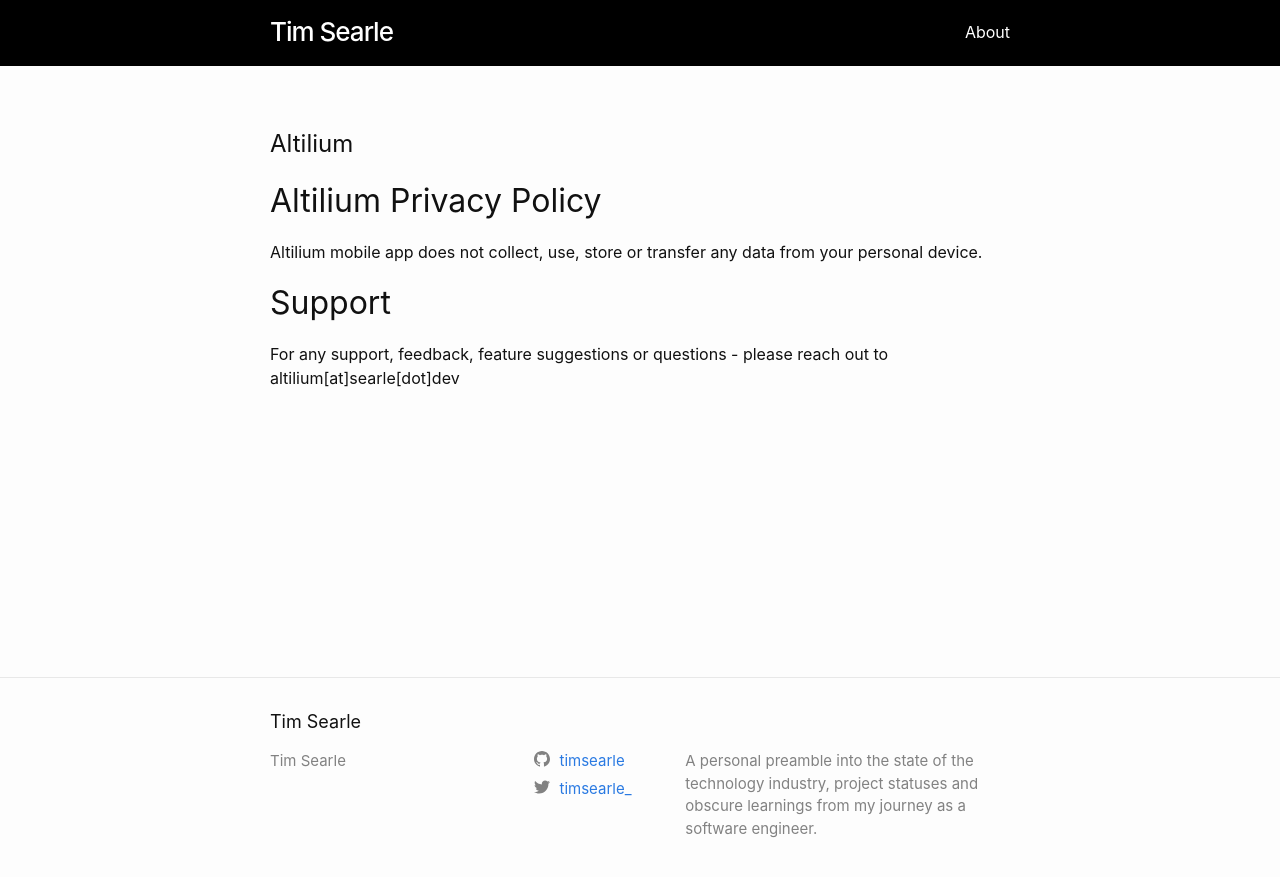
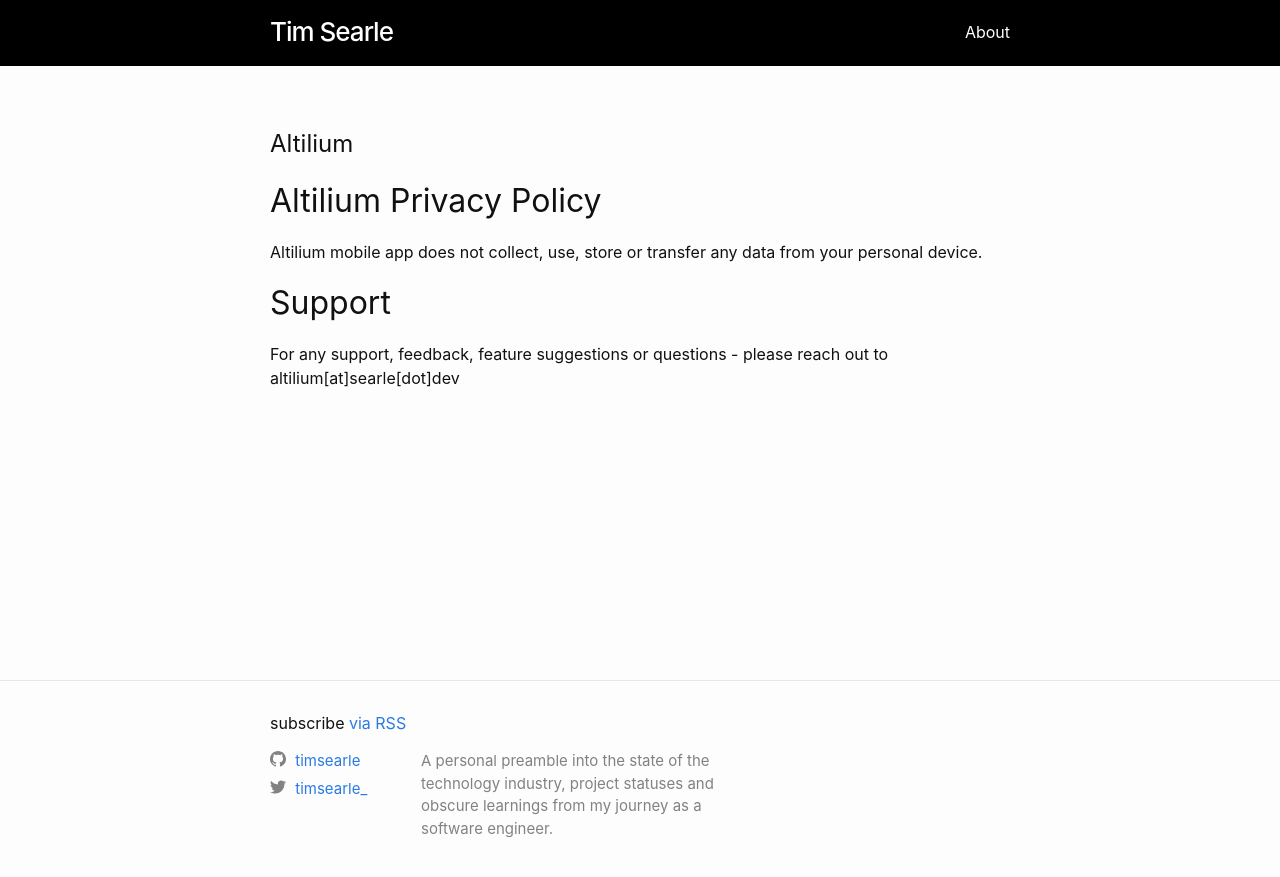
Before and after one commit to timsearle/timsearle.github.io, a Jekyll site: the page built from altilium.markdown, in a window 1280 px wide. Shown: the top 877 px of the page. Built offline with Jekyll 4.4.1, drawn with Linux system fonts in a browser that asks for light colours.

Commit message:
Minor footer amendments

```diff
--- a/_includes/footer.html
+++ b/_includes/footer.html
@@ -2,25 +2,9 @@
   <data class="u-url" href="{{ "/" | relative_url }}"></data>
 
   <div class="wrapper">
-
-    <h2 class="footer-heading">{{ site.title | escape }}</h2>
+    <p class="rss-subscribe">subscribe <a href="{{ "/feed.xml" | relative_url }}">via RSS</a></p>
 
     <div class="footer-col-wrapper">
-      <div class="footer-col footer-col-1">
-        <ul class="contact-list">
-          <li class="p-name">
-            {%- if site.author -%}
-              {{ site.author | escape }}
-            {%- else -%}
-              {{ site.title | escape }}
-            {%- endif -%}
-            </li>
-            {%- if site.email -%}
-            <li><a class="u-email" href="mailto:{{ site.email }}">{{ site.email }}</a></li>
-            {%- endif -%}
-        </ul>
-      </div>
-
       <div class="footer-col footer-col-2">
         {%- include social.html -%}
       </div>
--- a/_layouts/home.html
+++ b/_layouts/home.html
@@ -27,8 +27,6 @@
       </li>
       {%- endfor -%}
     </ul>
-
-    <p class="rss-subscribe">subscribe <a href="{{ "/feed.xml" | relative_url }}">via RSS</a></p>
   {%- endif -%}
 
 </div>
```
